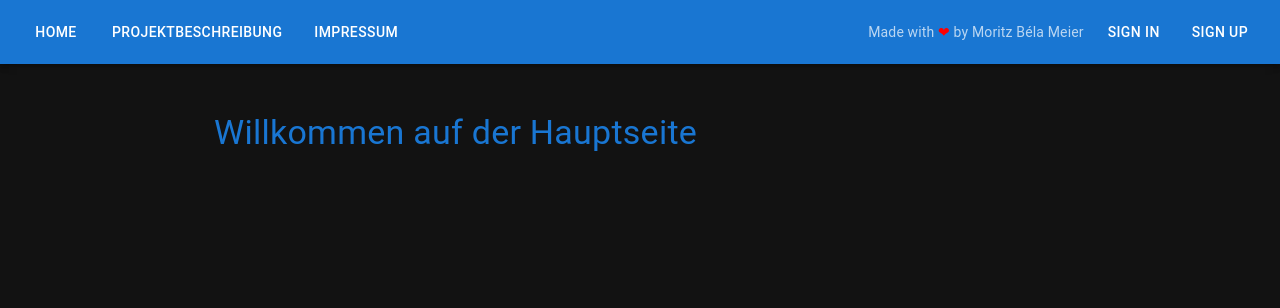
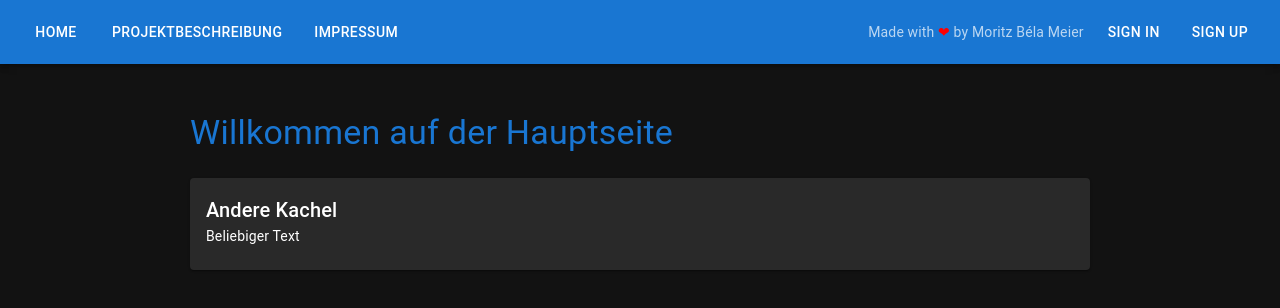
Before and after one commit to moritxius-matsuda/matsuda-bela, a Next.js app: page / in a window 1280 px wide. Shown: the top 308 px of the page. Built offline with nearby package versions, Linux system fonts and the light colour scheme; no server answers.

Commit message:
Page.tsx

```diff
--- a/app/page.tsx
+++ b/app/page.tsx
@@ -1,49 +1,60 @@
-// app/page.tsx
-"use client";
-import { useUser } from "@clerk/nextjs";
-import Grid from "@mui/material/Grid";
-import { Container, Typography, Card, CardContent, Button } from "@mui/material";
+import Box from "@mui/material/Box";
+import Card from "@mui/material/Card";
+import CardContent from "@mui/material/CardContent";
+import Typography from "@mui/material/Typography";
+import Button from "@mui/material/Button";
 import Link from "next/link";
 
-export default function HomePage() {
-  const { user, isLoaded, isSignedIn } = useUser();
+type HomePageProps = {
+  isSignedIn: boolean;
+  role?: string;
+};
 
-  // Rolle aus Clerk-Metadaten holen (ggf. anpassen!)
-  const role = user?.publicMetadata?.role;
-
+export default function HomePage({ isSignedIn, role }: HomePageProps) {
   return (
-    <Container maxWidth="md" sx={{ py: 6 }}>
+    <Box sx={{ py: 6, maxWidth: 900, mx: "auto" }}>
       <Typography variant="h4" gutterBottom>
         Willkommen auf der Hauptseite
       </Typography>
-      <Grid container spacing={3}>
-        {/* Andere Kacheln ... */}
+      <Box
+        sx={{
+          display: "flex",
+          flexWrap: "wrap",
+          gap: 3,
+          mt: 3,
+          justifyContent: { xs: "center", sm: "flex-start" },
+        }}
+      >
+        {/* Beispiel-Kachel */}
+        <Card sx={{ flex: "1 1 250px", minWidth: 250 }}>
+          <CardContent>
+            <Typography variant="h6">Andere Kachel</Typography>
+            <Typography variant="body2">Beliebiger Text</Typography>
+          </CardContent>
+        </Card>
 
-        {/* JCWSMP Konsole Kachel, nur für Rollen jcwsmp oder admin */}
+        {/* JCWSMP Kachel, nur für bestimmte Rollen */}
         {isSignedIn && (role === "jcwsmp" || role === "admin") && (
-          <Grid item xs={12} sm={6} md={4}>
-            <Card>
+          <Card sx={{ flex: "1 1 250px", minWidth: 250 }}>
             <CardContent>
-                <Typography variant="h6" gutterBottom>
-                  JCWSMP - Konsole
-                </Typography>
-                <Typography variant="body2" color="text.secondary" gutterBottom>
+              <Typography variant="h6">JCWSMP – Konsole</Typography>
+              <Typography variant="body2" color="text.secondary">
                 Minecraft-Server Konsole & Steuerung
               </Typography>
               <Button
                 component={Link}
-                  href="https://console.moritxius.nl/"
+                href="/servers"
                 variant="contained"
                 color="primary"
                 fullWidth
+                sx={{ mt: 2 }}
               >
                 Öffnen
               </Button>
             </CardContent>
           </Card>
-          </Grid>
         )}
-      </Grid>
-    </Container>
+      </Box>
+    </Box>
   );
 }
```
Lines whose indentation alone changed are shown as unchanged.
